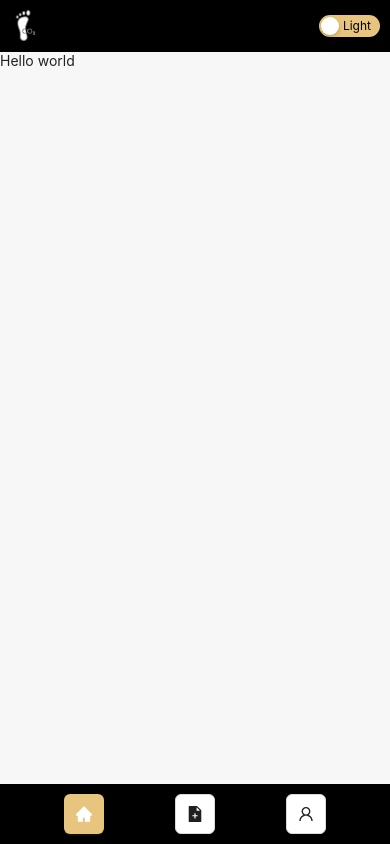
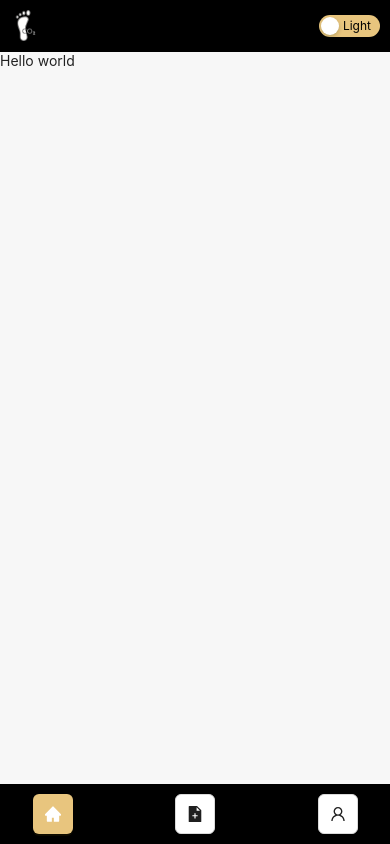
Before and after one commit to FabricioSalomon/carbon-footprint-calculator, a Next.js app in the folder web/: page / in a window 390 px wide. Built offline with nearby package versions, Linux system fonts and the light colour scheme.

Commit message:
fix: responsive footer

```diff
--- a/web/src/components/molecules/Footer/index.tsx
+++ b/web/src/components/molecules/Footer/index.tsx
@@ -1,7 +1,7 @@
 import { CustomButton } from "@/components/atoms";
 import { useAppContext } from "@/context";
 import { FileAddFilled, HomeFilled, UserOutlined } from "@ant-design/icons";
-import { Col } from "antd";
+import { Col, Row } from "antd";
 import { useRouter } from "next/navigation";
 import { Container } from "./styles";
 import { Pages } from "./types";
@@ -37,7 +37,9 @@ export function Footer() {
   }
 
   return (
-    <Container justify="space-between" align="middle">
+    <Container justify="center" align="middle">
+      <Col xs={20} sm={16} md={12}>
+        <Row justify="space-between" align="middle">
           {pages.map(({ icon, key, url }) => (
             <Col key={key}>
               <CustomButton
@@ -48,6 +50,8 @@ export function Footer() {
               />
             </Col>
           ))}
+        </Row>
+      </Col>
     </Container>
   );
 }
--- a/web/src/components/molecules/Footer/styles.ts
+++ b/web/src/components/molecules/Footer/styles.ts
@@ -3,6 +3,6 @@ import styled from "styled-components";
 
 export const Container = styled(Row)`
   height: 100%;
-  padding: 0.5rem 4rem;
+  padding: 0.5rem 0;
   background-color: ${({ theme }) => theme.colors.secondaryBackground};
 `;
```
Lines whose indentation alone changed are shown as unchanged.
